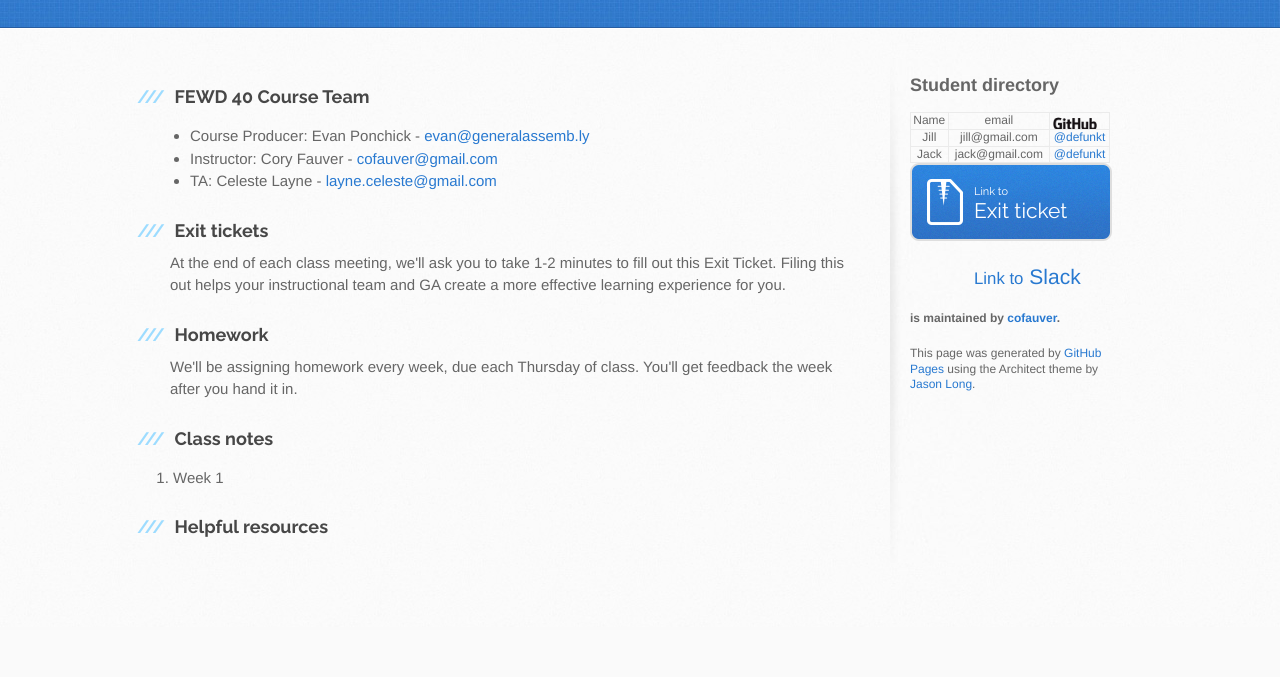
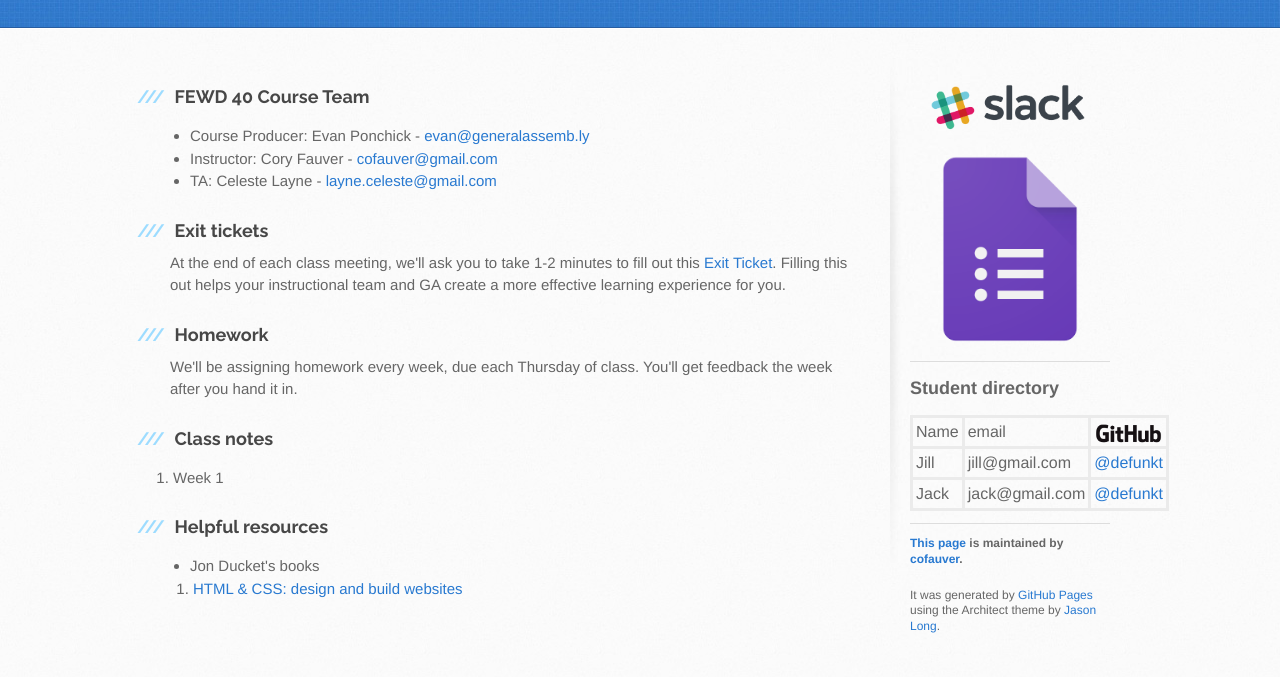
Before and after one commit to cofauver/fewd40, a plain HTML site: page index.html in a window 1280 px wide. Shown: the part 173-850 px from the top of the page. Before the commit the page ends 800 px from the top, so only its background shows below. Drawn offline with Linux system fonts and the light colour scheme.

Commit message:
polishing up the course page for tomorrow still need to add links to notes and student info

```diff
--- /dev/null
+++ b/examples/simpleStyles.css
@@ -0,0 +1,12 @@
+<style type="text/css">
+	body{
+		font-family: helvetica;
+	}
+	h2{
+		color: red;
+		font-family: Georgia;
+	}
+	ul{
+		color: green;
+	}
+</style>
--- a/index.html
+++ b/index.html
@@ -22,7 +22,6 @@
       <div class="inner">
         <h1>FEWD 40</h1>
         <h2>The nerve center for our course</h2>
-        <a href="https://github.com/cofauver/fewd40" class="button"><small>View project on</small> GitHub</a>
       </div>
     </header>
 
@@ -46,7 +45,7 @@
           </h3>
 
           <p>
-            At the end of each class meeting, we'll ask you to take 1-2 minutes to fill out this Exit Ticket. Filing this out helps your instructional team and GA create a more effective learning experience for you.
+            At the end of each class meeting, we'll ask you to take 1-2 minutes to fill out this <a href="https://docs.google.com/forms/d/1L_SyuRxogzZt5pLFWSXW5jg338kAb_MSBOMdWjMwxb0/viewform?edit_requested=true">Exit Ticket</a>. Filling this out helps your instructional team and GA create a more effective learning experience for you.
           </p>
 
           <h3>
@@ -70,10 +69,29 @@
             <a id="resources" class="anchor" href="#resources" aria-hidden="true"><span class="octicon octicon-link"></span></a>
             Helpful resources
           </h3>
+          <ul>
+            <li>Jon Ducket's books
+              <ol>
+                <li><a href="http://www.wufai.edu.tw/information_technology_center/datasheet/HTML%20and%20CSS%20design%20and%20build%20websites.pdf">HTML & CSS: design and build websites</a></li>
+
+              </ol>
+
+            </li>
+          </ul>
 
         </section>
 
         <aside id="sidebar">
+          <a href="https://gasfstudents.slack.com/messages/fewd40/" class="slack-button">
+          </a>
+
+          <a href="https://docs.google.com/forms/d/1L_SyuRxogzZt5pLFWSXW5jg338kAb_MSBOMdWjMwxb0/viewform?edit_requested=true">
+            <span class="gform-icon"></span>
+          </a>
+
+
+
+          <hr>
 
           <h2>Student directory</h2>
           <table>
@@ -94,19 +112,11 @@
             </tr>
           </table>
 
+          <hr>
 
-          <a href="https://docs.google.com/forms/d/1L_SyuRxogzZt5pLFWSXW5jg338kAb_MSBOMdWjMwxb0/viewform?edit_requested=true" class="button">
-            <small>Link to</small>
-            Exit ticket
-          </a>
-          <a href="https://gasfstudents.slack.com/messages/fewd40/" class="slack-button">
-            <small>Link to</small>
-            Slack
-          </a>
+          <p class="repo-owner"><a href="https://github.com/cofauver/fewd40">This page</a> is maintained by <a href="https://github.com/cofauver">cofauver</a>.</p>
 
-          <p class="repo-owner"><a href="https://github.com/cofauver/fewd40"></a> is maintained by <a href="https://github.com/cofauver">cofauver</a>.</p>
-
-          <p>This page was generated by <a href="https://pages.github.com">GitHub Pages</a> using the Architect theme by <a href="https://twitter.com/jasonlong">Jason Long</a>.</p>
+          <p>It was generated by <a href="https://pages.github.com">GitHub Pages</a> using the Architect theme by <a href="https://twitter.com/jasonlong">Jason Long</a>.</p>
         </aside>
       </div>
     </div>
--- a/stylesheets/custom.css
+++ b/stylesheets/custom.css
@@ -1,14 +1,26 @@
 .github-column {
 
 	background: transparent url(../images/GitHub_Logo.png) 0 0 no-repeat;
-	background-size: 50px;
+	background-size: cover;
 }
 
 .slack-button{
 	display: block;
-  	width: 138px;
-  	padding-left: 64px;
-  	margin-bottom: 20px;
+	height:90px;
   	font-size: 21px;
 	background: transparent url(../images/Slack_RGB.png) 0 0 no-repeat;
+	background-size: cover;
 }
+
+.gform-icon{
+	display: block;
+	height:200px;
+  	font-size: 21px;
+	background: transparent url(../images/gform.png);
+	background-size: cover;
+	background-position: left top;
+}
+
+table {
+	font-size: 16px;
+}
--- a/stylesheets/stylesheet.css
+++ b/stylesheets/stylesheet.css
@@ -594,12 +594,14 @@ table {
 
 th {
   font-weight: 500;
+
 }
 
 td {
   font-weight: 300;
-  text-align: center;
-  border: 1px solid #ebebeb;
+  border: 3px solid #ebebeb;
+  height: 22px;
+  padding: 3px;
 }
 
 form {
```
Also changed, not shown: examples/dash.html (added, +32 -0 lines), examples/johnson.html (added, +43 -0 lines), images/gform.png (added).
